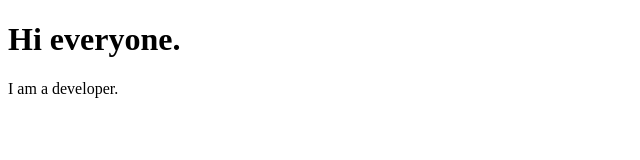
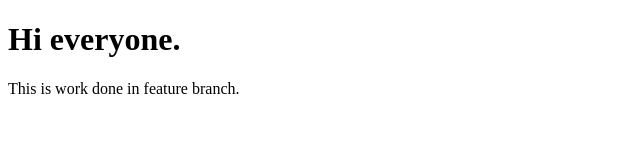
Before and after one commit to Sourasundar/demo, a plain HTML site: page index.html in a window 1280 px wide. Shown: the whole page, without its empty margins (0-640 px from the left). Drawn offline with Linux system fonts and the light colour scheme.

Commit message:
Added paragraph

```diff
--- a/index.html
+++ b/index.html
@@ -7,6 +7,6 @@
 </head>
 <body>
     <h1> Hi everyone.</h1>
-    <p> I am a developer.</p>
+    <p>This is work done in feature branch.</p>
 </body>
 </html>
```
